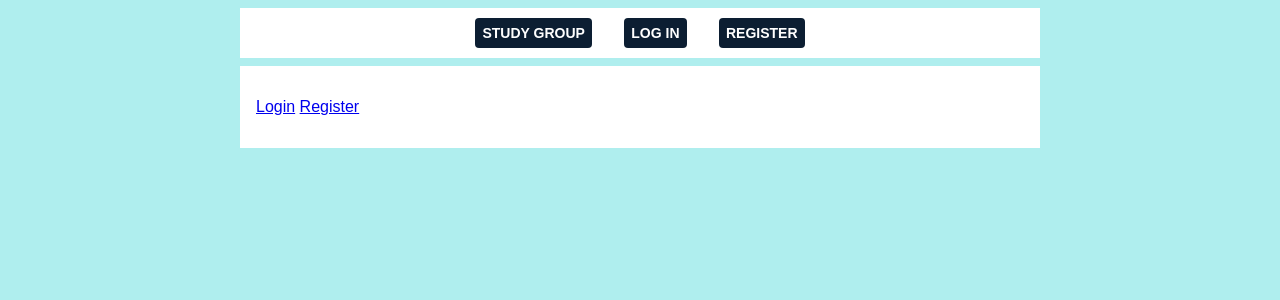
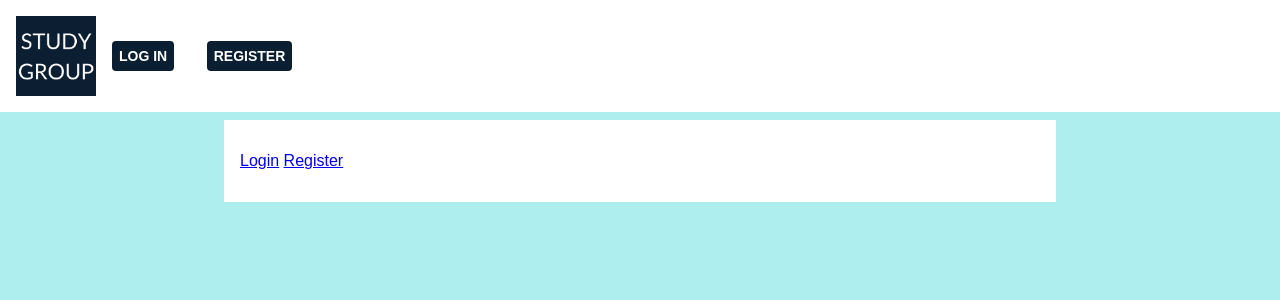
Before and after one commit to Jaqt/study-group, a Flask app: page / in a window 1280 px wide. Shown: the top 300 px of the page. Run offline with Flask 3, Linux system fonts and the light colour scheme.

Commit message:
style: add logo and icon

```diff
--- a/static/main.css
+++ b/static/main.css
@@ -1,20 +1,27 @@
 body {
   margin: auto;
-  max-width: 50em;
   font-family: sans-serif;
   background-color: #afeeee;
 }
 
 .header {
+  display: flex;
+  align-items: center;
   background-color: #FFFFFF;
   color: #A0A0A0;
-  margin: 0.5em 0;
+  margin: 0 0 0.5em 0;
   padding: 1em;
 }
 
+.logo img {
+  height: 80px;
+  display: block;
+}
+
 .content {
+  max-width: 50em;
+  margin: auto;
   background-color: white;
-  margin: 0.5em 0;
   padding: 1em;
 }
 
--- a/templates/layout.html
+++ b/templates/layout.html
@@ -5,14 +5,17 @@
   <title>{% block title %}{% endblock %}</title>
   <link rel="stylesheet" href="/static/main.css">
   <link rel="stylesheet" href="https://cdnjs.cloudflare.com/ajax/libs/font-awesome/4.7.0/css/font-awesome.min.css">
+  <link rel="icon" type="image/x-icon" href="/static/favicon.ico">
 </head>
 
 <body>
 
   <div class="header">
+    <a href="/" class="logo">
+      <img src="/static/logo.png" alt="logo">
+    </a>
     <nav>
       <ul>
-          <li><a href="/" class="button">Study group</a></li>
         {% if session.user_id %}
         <li><a href="/logout" class="button">Log out</a></li>
         {% else %}
```
Also changed, not shown: static/favicon.ico (added), static/logo.png (added). Lines whose indentation alone changed are shown as unchanged.
